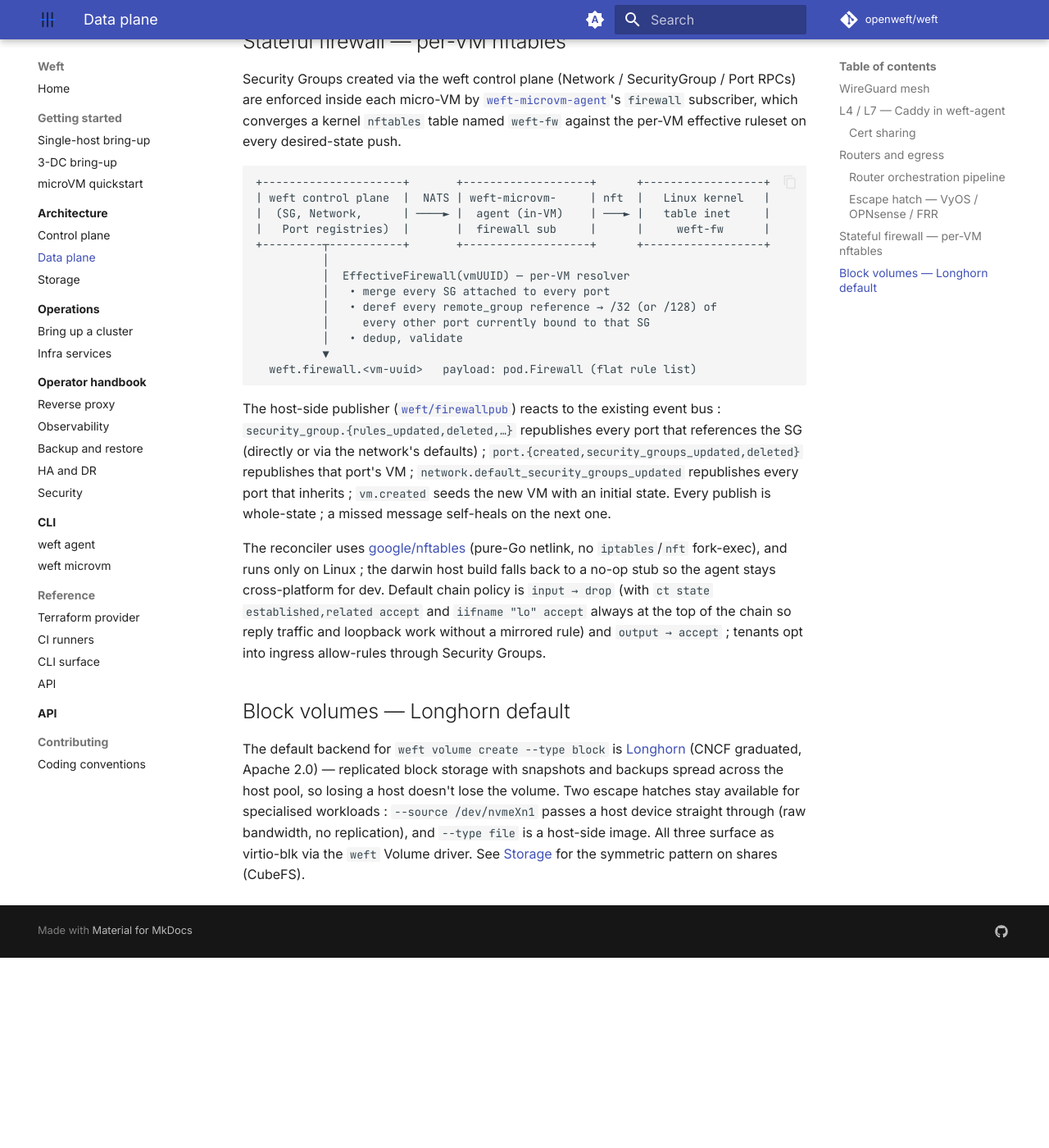
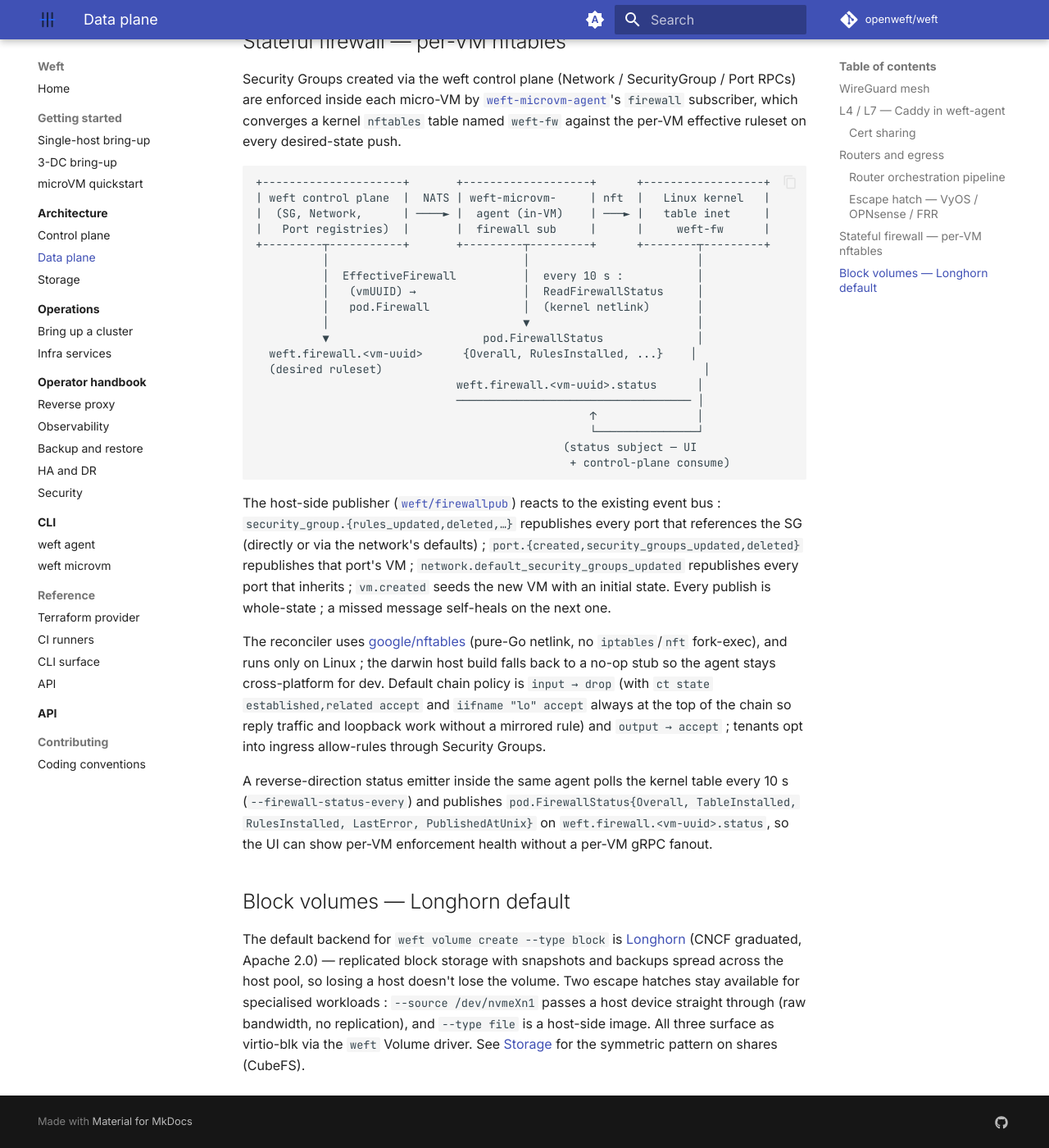
Before and after one commit to openweft/openweft.github.io, an MkDocs documentation site: the page built from docs/architecture/data-plane.md, in a window 1280 px wide and 1400 px high, scrolled down 3011 px. Shown: the whole window at 82% size. Built offline with MkDocs 1.6.1 and Material for MkDocs 9.7.7, drawn with Linux system fonts in a browser that asks for light colours; comment, search, counter and statistics services are not loaded; before the commit the page ends 4179 px from its top, so only the background shows below that.

Commit message:
docs: firewall status emitter on weft.firewall.<vm-id>.status
Updates the data-plane firewall diagram to show both subjects of
the per-VM pipeline (config + status), and adds a paragraph about
ReadFirewallStatus / pod.FirewallStatus so the UI page knows where
the live data lands.

````diff
--- a/docs/architecture/data-plane.md
+++ b/docs/architecture/data-plane.md
@@ -148,15 +148,21 @@ desired-state push.
 | weft control plane  |  NATS | weft-microvm-     | nft  |   Linux kernel   |
 |  (SG, Network,      | ────► |  agent (in-VM)    | ───► |   table inet     |
 |   Port registries)  |       |  firewall sub     |      |     weft-fw      |
-+---------┬-----------+       +-------------------+      +------------------+
-          │
-          │  EffectiveFirewall(vmUUID) — per-VM resolver
-          │   • merge every SG attached to every port
-          │   • deref every remote_group reference → /32 (or /128) of
-          │     every other port currently bound to that SG
-          │   • dedup, validate
-          ▼
-  weft.firewall.<vm-uuid>   payload: pod.Firewall (flat rule list)
++---------┬-----------+       +---------┬---------+      +--------┬---------+
+          │                             │                         │
+          │  EffectiveFirewall          │  every 10 s :           │
+          │   (vmUUID) →                │  ReadFirewallStatus     │
+          │   pod.Firewall              │  (kernel netlink)       │
+          │                             ▼                         │
+          ▼                       pod.FirewallStatus              │
+  weft.firewall.<vm-uuid>      {Overall, RulesInstalled, ...}    │
+  (desired ruleset)                                                │
+                              weft.firewall.<vm-uuid>.status      │
+                              ─────────────────────────────────── │
+                                                  ↑               │
+                                                  └───────────────┘
+                                              (status subject — UI
+                                               + control-plane consume)
 ```
 
 The host-side publisher
@@ -180,6 +186,13 @@ traffic and loopback work without a mirrored rule) and
 `output → accept` ; tenants opt into ingress allow-rules through
 Security Groups.
 
+A reverse-direction status emitter inside the same agent polls the
+kernel table every 10 s (`--firewall-status-every`) and publishes
+`pod.FirewallStatus{Overall, TableInstalled, RulesInstalled,
+LastError, PublishedAtUnix}` on `weft.firewall.<vm-uuid>.status`,
+so the UI can show per-VM enforcement health without a per-VM
+gRPC fanout.
+
 ## Block volumes — Longhorn default
 
 The default backend for `weft volume create --type block` is
````
